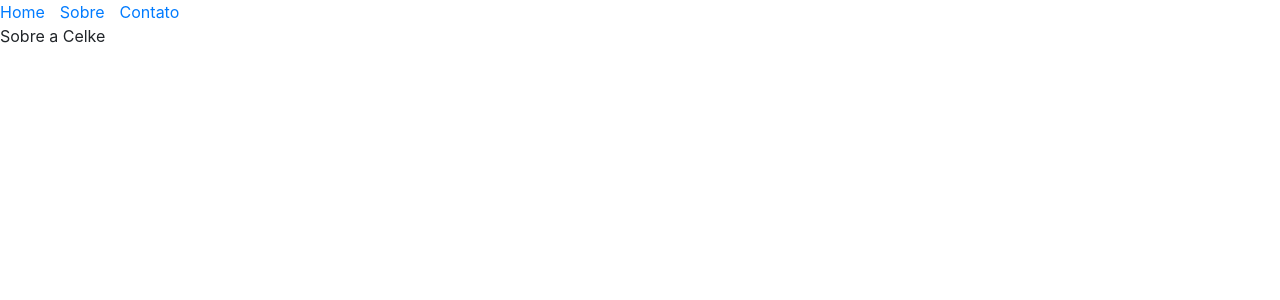
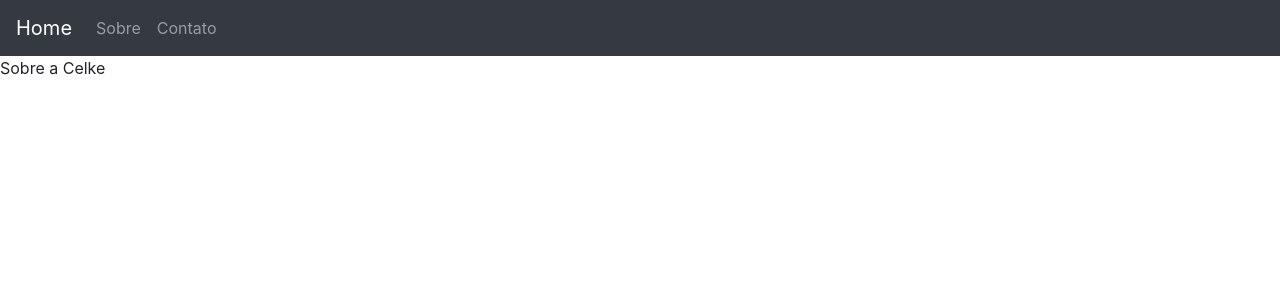
Before and after one commit to MauricioFe/live-celke, a Next.js app: page /sobre in a window 1280 px wide. Shown: the top 300 px of the page. Built offline with nearby package versions, Linux system fonts and the light colour scheme.

Commit message:
Correção de erro do reactstrap

```diff
--- a/components/Menu.js
+++ b/components/Menu.js
@@ -1,26 +1,42 @@
-import Link from 'next/link';
+import React, { useState } from 'react';
+import {
+  Collapse,
+  Navbar,
+  NavbarToggler,
+  NavbarBrand,
+  Nav,
+  NavItem,
+  NavLink,
+  UncontrolledDropdown,
+  DropdownToggle,
+  DropdownMenu,
+  DropdownItem,
+  NavbarText
+} from 'reactstrap';
 
+const Menu = (props) => {
+  const [isOpen, setIsOpen] = useState(false);
 
-const linkStyle = {
-    marginRight: 15
-}
+  const toggle = () => setIsOpen(!isOpen);
 
-const Menu = () => {
-    return (
-        <div>
-            <Link href="/">
-                <a style={linkStyle}>Home</a>
-            </Link>
-
-            <Link href="/sobre">
-                <a style={linkStyle}>Sobre</a>
-            </Link>
-
-            <Link href="/contato">
-                <a style={linkStyle}>Contato</a>
-            </Link>
-        </div>
-    );
+  return (
+    <div>
+      <Navbar color="dark" dark expand="md">
+        <NavbarBrand href="/">Home</NavbarBrand>
+        <NavbarToggler onClick={toggle} />
+        <Collapse isOpen={isOpen} navbar>
+          <Nav className="mr-auto" navbar>
+            <NavItem>
+              <NavLink href="/sobre">Sobre</NavLink>
+            </NavItem>
+            <NavItem>
+              <NavLink href="/contato">Contato</NavLink>
+            </NavItem>
+          </Nav>
+        </Collapse>
+      </Navbar>
+    </div>
+  );
 }
 
 export default Menu;
--- a/pages/sobre.js
+++ b/pages/sobre.js
@@ -1,4 +1,9 @@
-import Menu from '../components/Menu';
+import dynamic from 'next/dynamic'
+
+const Menu = dynamic(
+  () => import('../components/Menu'),
+  { ssr: false }
+)
 import 'bootstrap/dist/css/bootstrap.min.css';
 function Sobre() {
     return (
```
Also changed, not shown: pages/contato.js (+9 -1 lines), pages/index.js (+6 -1 lines), next.config.js (line endings or trailing spaces).
